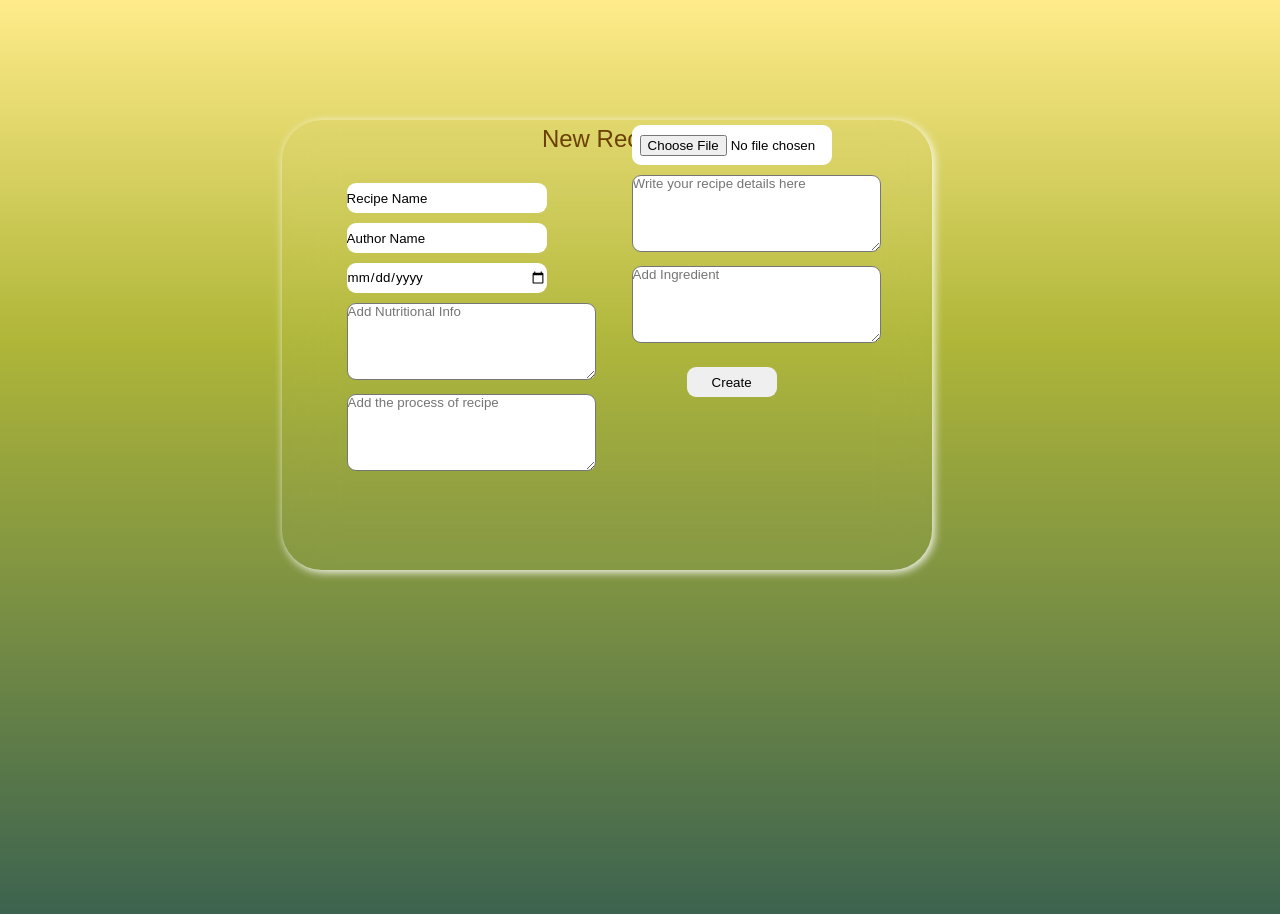
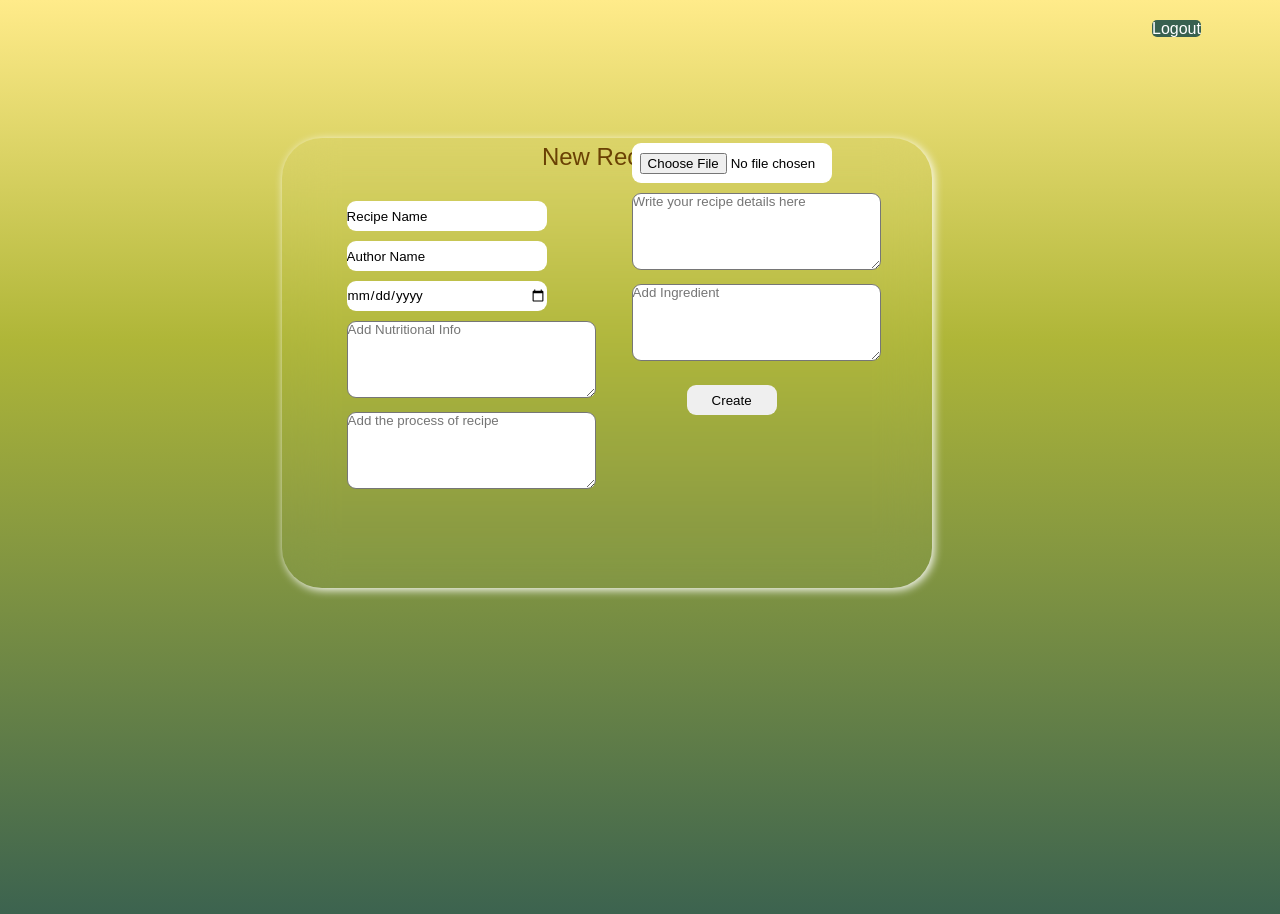
Before and after one commit to Bijay-Gurung/Recipe-Sharing-Web-App, a React (Create React App) app: page /adminPanel in a window 1280 px wide. Shown: the top 914 px of the page. Built offline with nearby package versions, Linux system fonts and the light colour scheme.

Commit message:
Adding logout button in admin panel

```diff
--- a/src/View/AdminCreate.css
+++ b/src/View/AdminCreate.css
@@ -102,3 +102,16 @@
     left: 350px;
     bottom: 350px;
 }
+
+.logout{
+    height: 30px;
+    width: 120px;
+    color: #fff;
+    background-color: #386050;
+    border-radius: 5px;
+    border: none;
+    text-decoration: none;
+    position: relative;
+    top: 20px;
+    left: 90%;
+}
--- a/src/View/AdminCreate.js
+++ b/src/View/AdminCreate.js
@@ -1,6 +1,14 @@
 import React, {useState} from "react";
 import axios from "axios";
 import './AdminCreate.css';
+import {Link} from "react-router-dom";
+
+function Logout(){
+    return(
+        <Link to="/" className="logout">Logout</Link>
+    );
+
+}
 
 function Create(){
     const [recipe, setRecipe] = useState('');
@@ -64,6 +72,7 @@ function Create(){
 export default function CreateRecipe(){
     return(
         <>
+        <Logout />
         <Create />
         </>
     );
--- a/src/View/Signup.js
+++ b/src/View/Signup.js
@@ -41,7 +41,6 @@ function Form() {
                         <Field setName={setName} setEmail={setEmail} setPassword={setPassword} />
                         <button type="submit">Signup</button>
                     </form>
-                    <ForgotPass />
                     <Aha />
                 </div>
             </div>
@@ -63,12 +62,6 @@ function Field({ setName, setEmail, setPassword }) {
     );
 }
 
-function ForgotPass() {
-    return (
-        <p className="forgot">Forgot Password</p>
-    );
-}
-
 function Aha() {
     return (
         <div className="aha">
```
